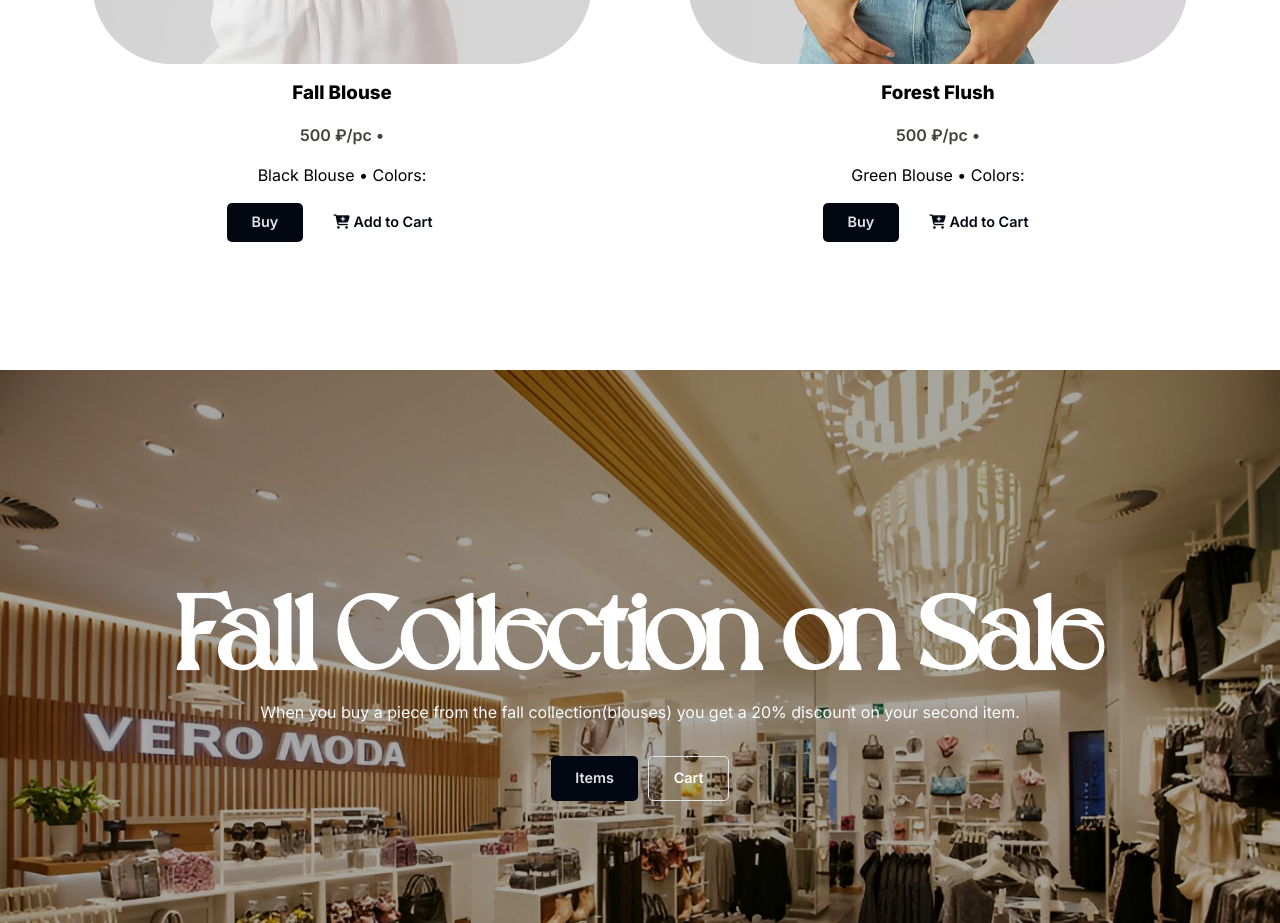
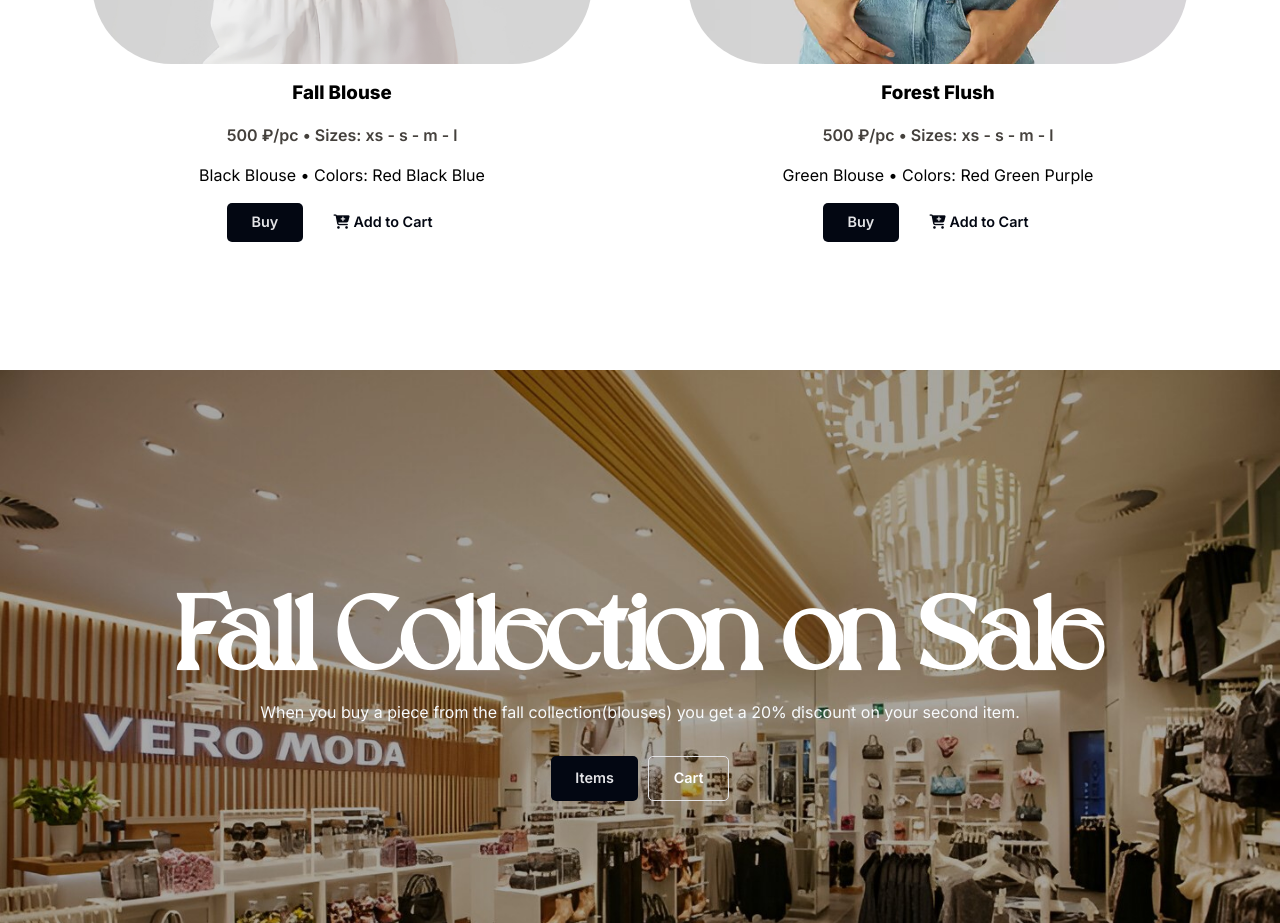
Before and after one commit to leenrd/Lamoda-ecommerce, a React (Vite) app: page / in a window 1280 px wide. Shown: the part 2000-2923 px from the top of the page. Built offline with nearby package versions, Linux system fonts and the light colour scheme; a web font is replaced by a local one.

Commit message:
fix: fix homepage cards product

```diff
--- a/src/components/DealsPage/deals-page.jsx
+++ b/src/components/DealsPage/deals-page.jsx
@@ -22,6 +22,8 @@ const Deals = ({ userVerify }) => {
           imageName={sampleOne.imageName}
           imageAlt={sampleOne.imageAlt}
           price={sampleOne.price}
+          sizes={sampleOne.sizes}
+          colors={sampleOne.colors}
           key={sampleOne.id}
           id={sampleOne.id}
           addItemToCart={() => addToCart(sampleOne.id)}
@@ -32,6 +34,8 @@ const Deals = ({ userVerify }) => {
           imageName={sampleTwo.imageName}
           imageAlt={sampleTwo.imageAlt}
           price={sampleTwo.price}
+          sizes={sampleTwo.sizes}
+          colors={sampleTwo.colors}
           key={sampleTwo.id}
           id={sampleTwo.id}
           addItemToCart={() => addToCart(sampleTwo.id)}
```
